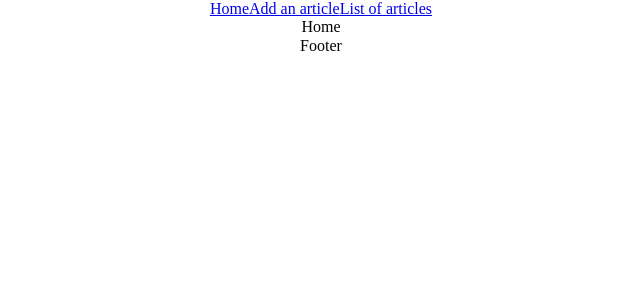
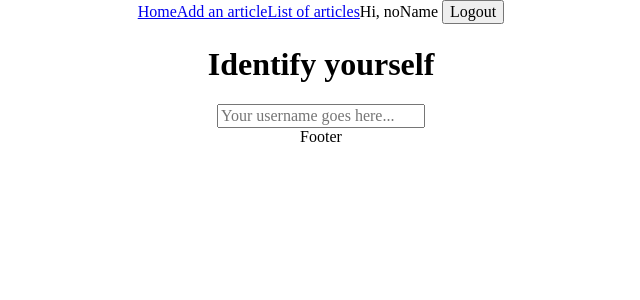
Before and after one commit to Cesario87/newWEb_react_project, a React (Create React App) app: page / in a window 1280 px wide. Shown: the top 300 px of the page, without its empty margins (319-959 px from the left). Built offline with nearby package versions, Linux system fonts and the light colour scheme.

Commit message:
added/login/logout working

```diff
--- a/src/App.js
+++ b/src/App.js
@@ -2,14 +2,29 @@ import './App.css';
 import Head from './components/Head';
 import Footer from './components/Footer';
 import Main from './components/Main';
+import { userContext } from './context/userContext';
 import { BrowserRouter } from 'react-router-dom';
+import { useState } from 'react';
 
 function App() {
+  const [user, setUser] = useState("noName"); // state para componente funcional
+
+  const login = (name) => setUser(name); // user = name. Ej. name="Guille" --> user="Guille"
+  const logout = () => setUser(""); // user = ""
+
+  const data = {
+    user,
+    login,
+    logout
+  }
+
   return (
     <div className="App">
       <BrowserRouter>
-        <Head />
-        <Main />
+        <userContext.Provider value={data}>
+          <Head />
+          <Main />
+        </userContext.Provider>
       </BrowserRouter>
       <Footer />
     </div>
--- a/src/components/Head/Nav/Nav.jsx
+++ b/src/components/Head/Nav/Nav.jsx
@@ -1,5 +1,7 @@
 import React, { Component } from "react";
 import { Link } from "react-router-dom";
+
+import { userContext } from '../../../context/userContext' //contexto
 
 class Nav extends Component {
   render() {
@@ -7,6 +9,13 @@ class Nav extends Component {
     <Link to="/">Home</Link>
     <Link to="/form">Add an article</Link>
     <Link to="/list">List of articles</Link>
+    <userContext.Consumer>
+        {({ logout, user }) => user ?
+          <span>Hi, {user} <button onClick={logout}>Logout</button>
+          </span>
+          : ""
+        }
+      </userContext.Consumer>
   </nav>;
   }
 }
--- a/src/components/Main/Home/Home.jsx
+++ b/src/components/Main/Home/Home.jsx
@@ -1,8 +1,45 @@
 import React, { Component } from "react";
+import { userContext } from '../../../context/userContext'; // contexto
 
 class Home extends Component {
+
+  static contextType = userContext; //Contexto desde JS con clases
+
+  constructor(props) {
+    super(props)
+
+    this.username = React.createRef();
+
+    this.state = {
+      username:""
+    }
+  }
+
+  sendName = () => {
+    //***CONSUMER***
+    const {login} = this.context; // Consume contexto desde JS
+
+    login(this.state.username);// enviar nombre por contexto. Ejecuta la función que viene del context
+    alert("Nombre enviado: " + this.state.username);
+
+    // Vaciar input + state
+    this.username.current.value = "";
+    this.setState({ username: "" });
+  }
+
+  handleChange = () => {
+    const username = this.username.current.value; //Leer campo por referencia
+    this.setState({ username });
+  }
+
   render() {
-    return <div>Home</div>;
+    return <div>
+    <div>
+        <h1>Identify yourself</h1>
+        <input type="text" ref={this.username} onChange={this.handleChange} placeholder="Your username goes here..." />
+        {this.state.username ? <button onClick={this.sendName}>Login</button> : ""}
+      </div>
+  </div>;
   }
 }
 
--- /dev/null
+++ b/src/context/userContext.js
@@ -0,0 +1,5 @@
+import React from 'react';
+
+const userContext = React.createContext();
+
+export { userContext };
```
